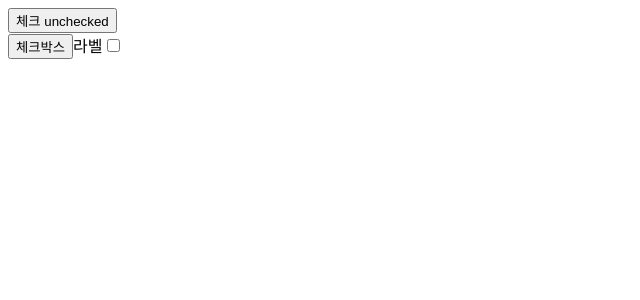
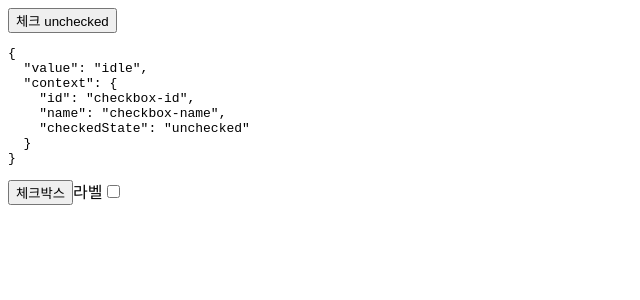
Before and after one commit to dev-hobin/dive-to-ui, a Next.js app: page /checkbox in a window 1280 px wide. Shown: the top 300 px of the page, without its empty margins (0-640 px from the left). Built offline with nearby package versions, Linux system fonts and the light colour scheme.

Commit message:
feat: useCheckbox 훅으로 추상화

```diff
--- a/src/app/checkbox/page.tsx
+++ b/src/app/checkbox/page.tsx
@@ -27,7 +27,7 @@ export default function CheckboxPage() {
           id="checkbox-id"
           name="checkbox-name"
           checked={checked}
-          onChange={setChecked}
+          // onChange={setChecked}
         >
           <Checkbox.Indicator>체크박스</Checkbox.Indicator>
           <label htmlFor="checkbox-id">라벨</label>
--- a/src/machines/checkbox/checkbox.machine.ts
+++ b/src/machines/checkbox/checkbox.machine.ts
@@ -2,7 +2,7 @@ import { assign, createMachine } from 'xstate'
 
 export type CheckedState = 'unchecked' | 'checked' | 'indeterminate'
 
-type Context = {
+export type Context = {
   id: string
   name: string | undefined
   checkedState: CheckedState
--- a/src/ui/checkbox/checkbox-root.tsx
+++ b/src/ui/checkbox/checkbox-root.tsx
@@ -13,48 +13,17 @@ type RootProps = {
   onChange?: (checked: CheckedState) => void
 }
 export const Root = (props: RootProps) => {
-  const { id, name, children, checked, onChange } = props
-
-  const [state, send, actorRef] = useActor(machine, {
-    input: {
-      id: id,
-      name: name,
-      checked: getCheckedState(checked),
-      onCheckedChange: onChange,
-    },
+  const { state, actorRef } = useCheckbox({
+    id: props.id,
+    name: props.name,
+    checkedState: getCheckedState(props.checked),
+    onCheckedChange: props.onChange,
   })
-
-  useEffect(() => {
-    const snapshot = actorRef.getSnapshot()
-    if (!snapshot) return
-
-    const nextChecked = getCheckedState(checked)
-    if (snapshot.context.checkedState !== nextChecked) {
-      send({ type: 'CHECKED.SET', value: nextChecked })
-    }
-  }, [actorRef, checked, send])
-
-  useEffect(() => {
-    if (id === undefined) return
-    send({ type: 'CONTEXT.SET', context: { id } })
-  }, [id, send])
-
-  useEffect(() => {
-    if (name === undefined) return
-    send({ type: 'CONTEXT.SET', context: { name } })
-  }, [name, send])
-
-  useEffect(() => {
-    if (onChange === undefined) return
-    send({ type: 'CONTEXT.SET', context: { onCheckedChange: onChange } })
-  }, [onChange, send])
-
-  const {} = useCheckbox(state, send)
 
   return (
     <MachineContext.Provider value={actorRef}>
-      {/* <pre>{JSON.stringify({ value: state.value, context: state.context }, null, 2)}</pre> */}
-      {children}
+      <pre>{JSON.stringify({ value: state.value, context: state.context }, null, 2)}</pre>
+      {props.children}
     </MachineContext.Provider>
   )
 }
--- a/src/ui/checkbox/use-checkbox.ts
+++ b/src/ui/checkbox/use-checkbox.ts
@@ -1,5 +1,52 @@
-import { Send, State } from './types'
+import { useActor } from '@xstate/react'
+import { machine } from '@/machines/checkbox'
+import { Context } from '@/machines/checkbox/checkbox.machine'
+import { useEffect } from 'react'
 
-export const useCheckbox = (state: State, send: Send) => {
-  return {}
+export const useCheckbox = (props: Context) => {
+  const [state, send, actorRef] = useActor(machine, {
+    input: {
+      id: props.id,
+      name: props.name,
+      checked: props.checkedState,
+      onCheckedChange: props.onCheckedChange,
+    },
+  })
+
+  const id = state.context.id
+  const name = state.context.name
+  const checkedState = state.context.checkedState
+  const isChecked = checkedState === 'checked'
+  const isIndeterminate = checkedState === 'indeterminate'
+  const isUnchecked = checkedState === 'unchecked'
+
+  useEffect(() => {
+    const snapshot = actorRef.getSnapshot()
+    if (!snapshot) return
+
+    const nextCheckedState = props.checkedState
+    if (snapshot.context.checkedState !== nextCheckedState) {
+      send({ type: 'CHECKED.SET', value: nextCheckedState })
+    }
+  }, [actorRef, props.checkedState, send])
+
+  useEffect(() => {
+    if (props.id === undefined) return
+    send({ type: 'CONTEXT.SET', context: { id: props.id } })
+  }, [props.id, send])
+
+  useEffect(() => {
+    if (props.name === undefined) return
+    send({ type: 'CONTEXT.SET', context: { name: props.name } })
+  }, [props.name, send])
+
+  useEffect(() => {
+    if (props.onCheckedChange === undefined) return
+    send({ type: 'CONTEXT.SET', context: { onCheckedChange: props.onCheckedChange } })
+  }, [props.onCheckedChange, send])
+
+  return {
+    state,
+    actorRef,
+  }
 }
```
